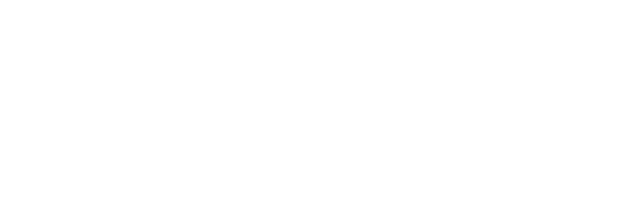
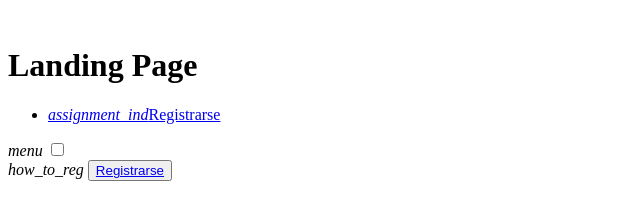
Before and after one commit to yamery/MinTicCiclo3Semana1, a plain HTML site: page index.html in a window 1280 px wide. Shown: the whole page, without its empty margins (0-640 px from the left). Drawn offline with Linux system fonts and the light colour scheme.

Commit message:
index uptade

```diff
--- a/index.html
+++ b/index.html
@@ -8,8 +8,29 @@
     </head>
     <body>
         <header>
+            <div id="logo">
+              <img id="image" src="" alt="">
+            </div>
+            <div id="titulo">
+              <h1>Landing Page</h1>
+            </div>
             <!-- Menu de usuario -->
             <nav id="nav-menu">
+              <ul id="menu-ul">
+                <li>
+                  <a href="../html/registro.html"><i class="material-icons">assignment_ind</i>Registrarse
+                  </a>
+                </li>
+            </ul>
+
+            <label id="menu-efecto" for="menu-mobile">
+              <i class="material-icons">menu</i>
+              <input type="checkbox" id="menu-mobile">
+              <div id="menu-desplegable">
+                <i class="material-icons">how_to_reg</i>
+                <button type="button" id="btn-registrar" > <a href="../html/registro.html"> Registrarse </a> </button>
+              </div>
+            </label>
 
             </nav>
         </header>
```
